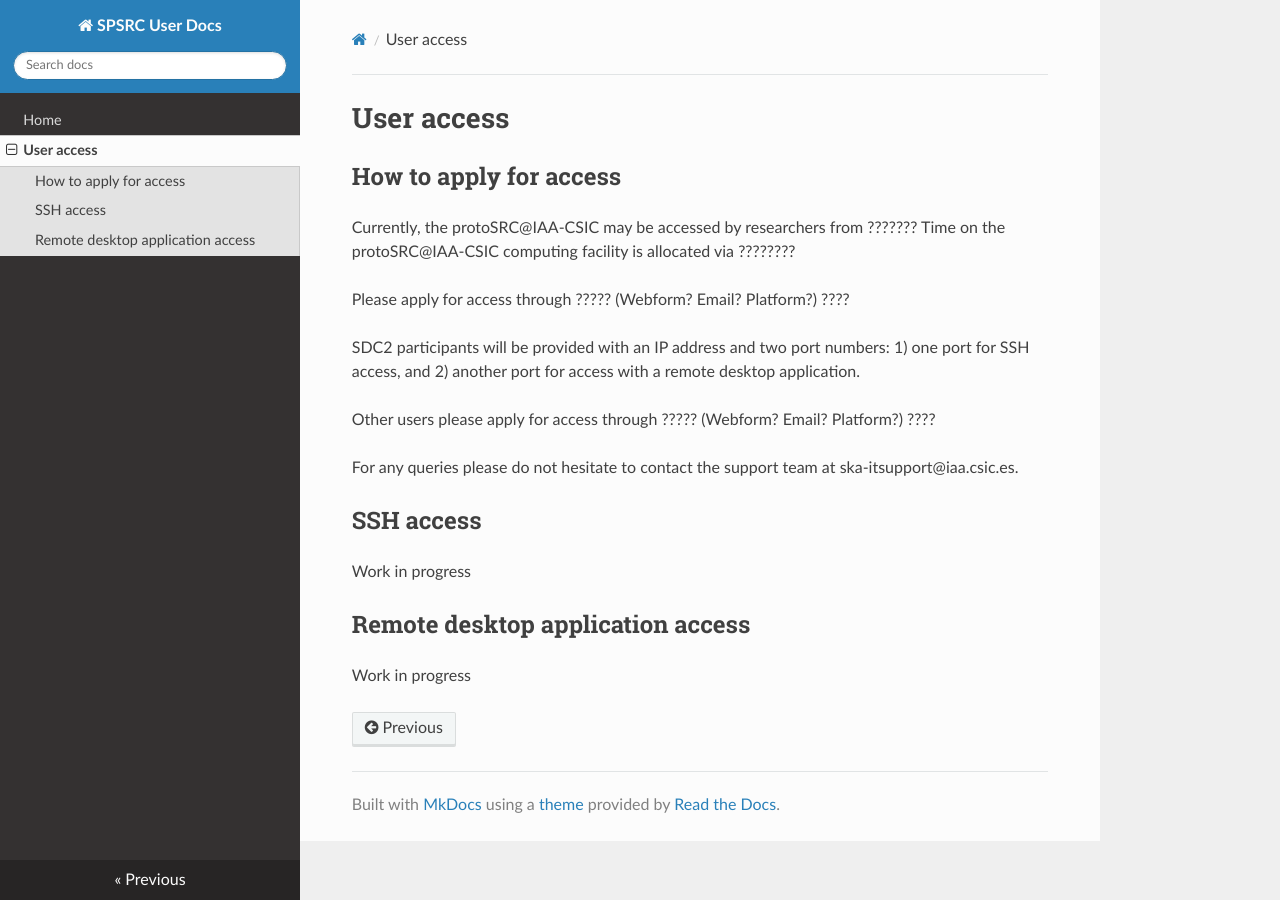
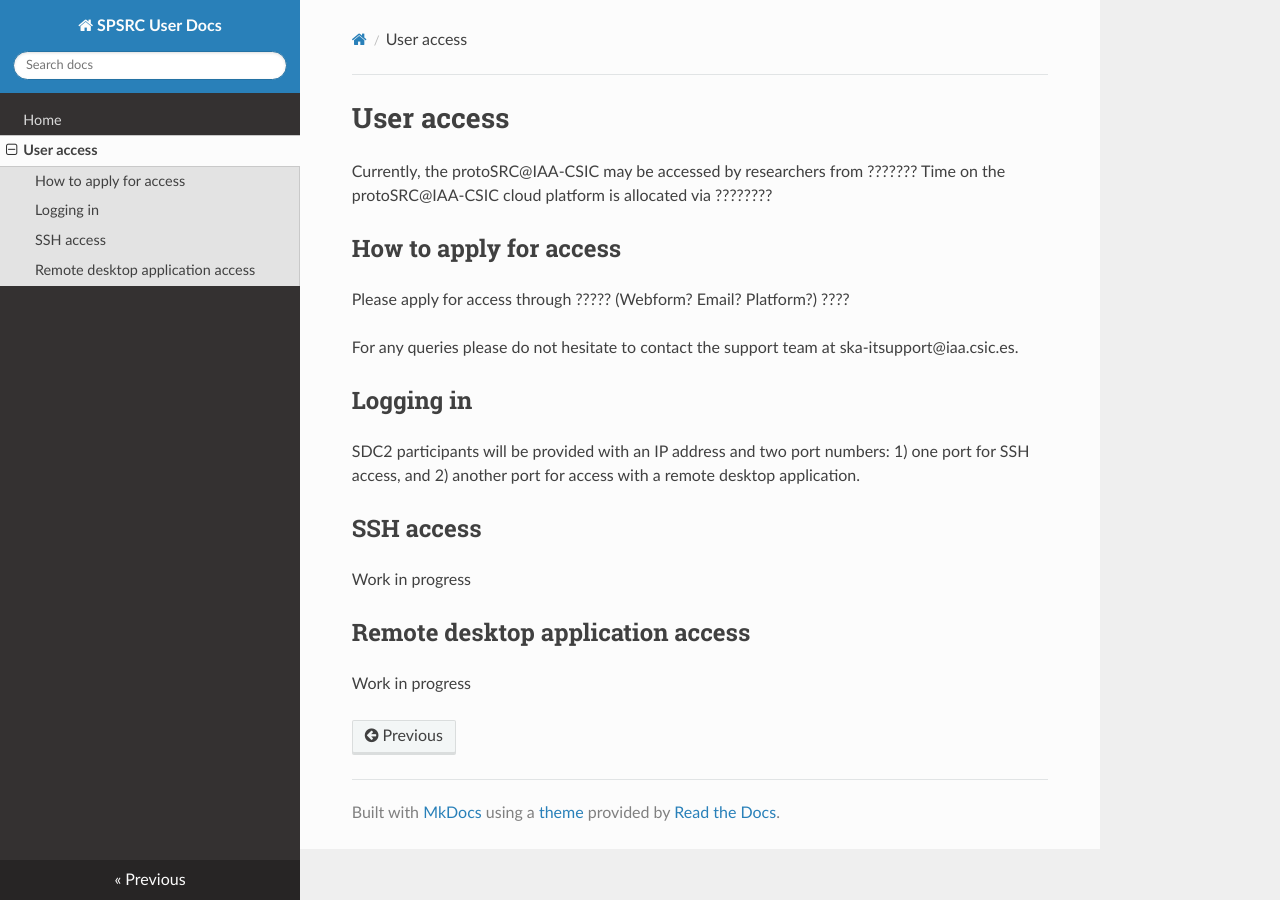
Before and after one commit to espsrc/spsrc_user_docs, an MkDocs documentation site: the page built from docs/user_access.md, in a window 1280 px wide. Built offline with MkDocs 1.6.1, drawn with Linux system fonts in a browser that asks for light colours; nearby versions of some CDN libraries.

Commit message:
amend user access page

```diff
--- a/docs/user_access.md
+++ b/docs/user_access.md
@@ -1,16 +1,16 @@
 # User access
+
+Currently, the protoSRC@IAA-CSIC may be accessed by researchers from ??????? Time on the protoSRC@IAA-CSIC cloud platform is allocated via ????????
 
 ## How to apply for access
 
-Currently, the protoSRC@IAA-CSIC may be accessed by researchers from ??????? Time on the protoSRC@IAA-CSIC computing facility is allocated via ????????
-
 Please apply for access through ????? (Webform? Email? Platform?) ????
 
+For any queries please do not hesitate to contact the support team at ska-itsupport@iaa.csic.es.
+
+## Logging in
+
 SDC2 participants will be provided with an IP address and two port numbers: 1) one port for SSH access, and 2) another port for access with a remote desktop application.
-
-Other users please apply for access through ????? (Webform? Email? Platform?) ????
-
-For any queries please do not hesitate to contact the support team at ska-itsupport@iaa.csic.es.
 
 ## SSH access
 
```
